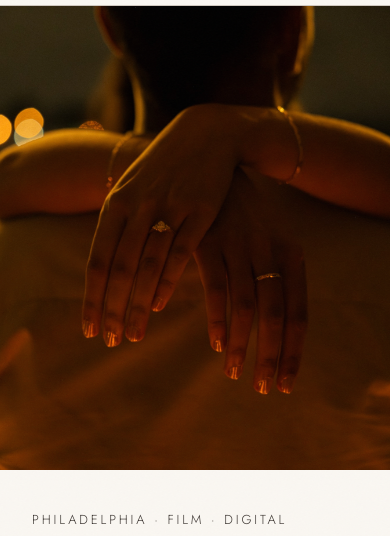
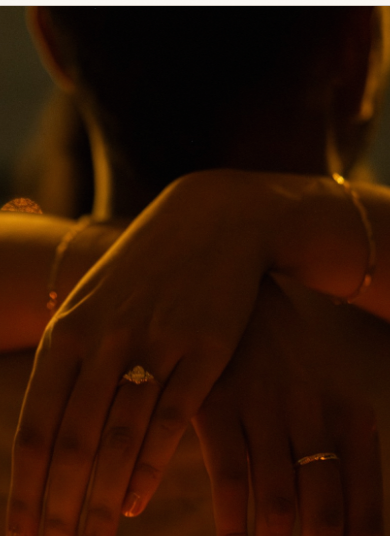
Before and after one commit to jerinrajiv/jfuj-website, a plain HTML site: page index.html in a window 390 px wide. Shown: the part 62-598 px from the top of the page. Drawn offline with nearby package versions, Linux system fonts and the light colour scheme.

Commit message:
Make mobile hero image fill full viewport height
Uses calc(100dvh - nav-h) so the cover photo fills the entire
screen on mobile, with text content below the fold.

Co-Authored-By: Claude Sonnet 4.6 <noreply@anthropic.com>

```diff
--- a/index.html
+++ b/index.html
@@ -240,8 +240,8 @@
         }
 
         @media (max-width: 960px) {
-            .home-hero { grid-template-columns: 1fr; grid-template-rows: 58dvh auto; height: auto; min-height: auto; }
-            .home-hero-img { height: 58dvh; }
+            .home-hero { grid-template-columns: 1fr; grid-template-rows: calc(100dvh - var(--nav-h)) auto; height: auto; min-height: auto; }
+            .home-hero-img { height: calc(100dvh - var(--nav-h)); }
             .home-hero-img img { height: 100%; object-fit: cover; }
             .home-hero-ghost, .home-hero-scroll { display: none; }
             .home-hero-side { padding: 2.5rem 2rem 3rem; position: static; }
@@ -254,8 +254,8 @@
         }
 
         @media (max-width: 600px) {
-            .home-hero { grid-template-rows: 55dvh auto; }
-            .home-hero-img { height: 55dvh; }
+            .home-hero { grid-template-rows: calc(100dvh - var(--nav-h)) auto; }
+            .home-hero-img { height: calc(100dvh - var(--nav-h)); }
             .style-band-right { grid-template-columns: 1fr; }
             .style-band-statement { font-size: clamp(1.25rem, 5vw, 1.75rem); }
             .section-heading { padding: 2rem var(--gutter) 1rem; gap: 1.25rem; }
```
